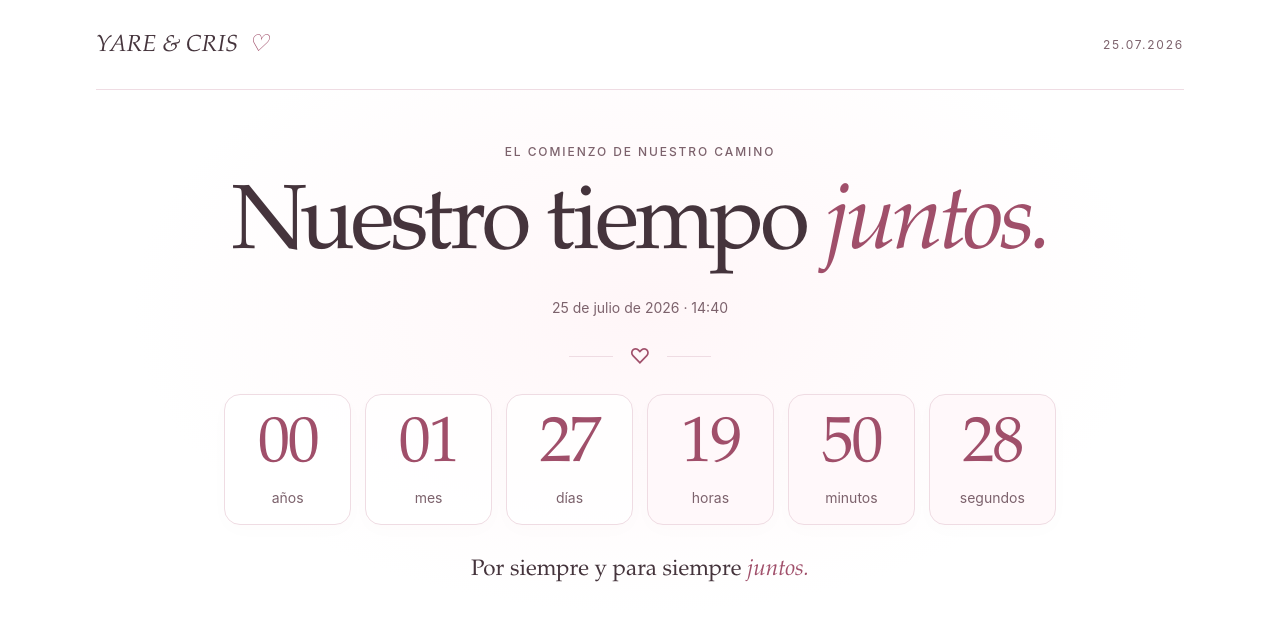
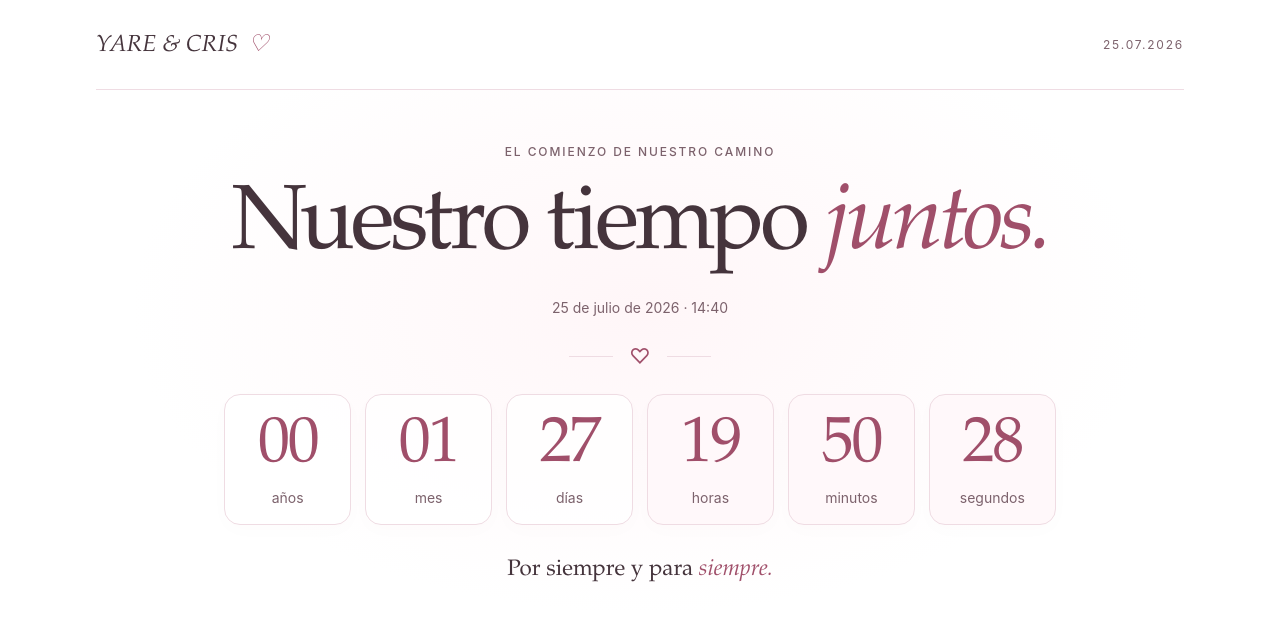
Before and after one commit to larachrst/Lara-Puerta, a plain HTML site: page index.html in a window 1280 px wide. Shown: the top 635 px of the page. Drawn offline with Linux system fonts and the light colour scheme.

Commit message:
Uindex.html

```diff
--- a/index.html
+++ b/index.html
@@ -34,7 +34,7 @@
         </div>
         <p id="counter-status" class="status" role="status" hidden></p>
         <noscript><p class="status">Activa JavaScript para ver nuestro tiempo juntos.</p></noscript>
-        <p class="love-note">Por siempre y <br>para siempre <em>juntos.</em></p>
+        <p class="love-note">Por siempre y <br>para <em>siempre.</em></p>
       </section>
       <section class="music" aria-labelledby="music-title">
         <div class="music-icon" aria-hidden="true">♡</div>
```
